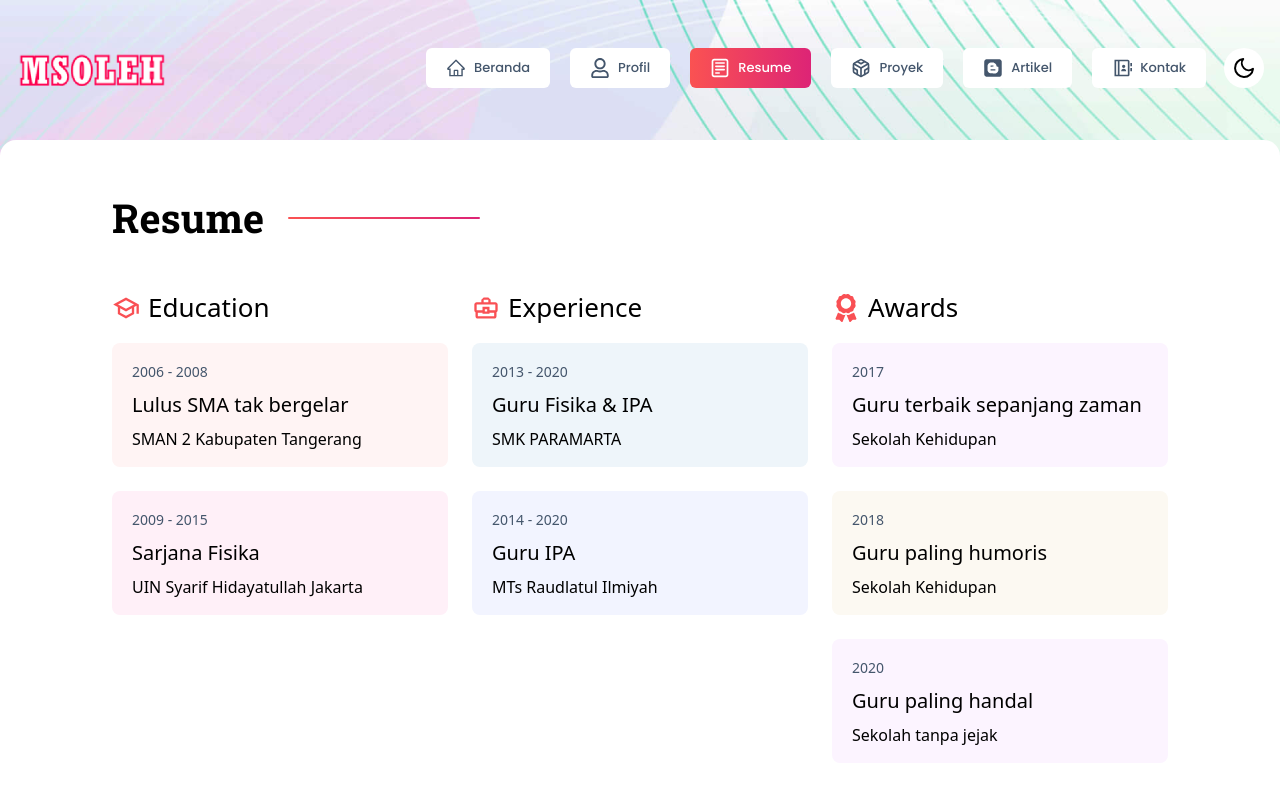
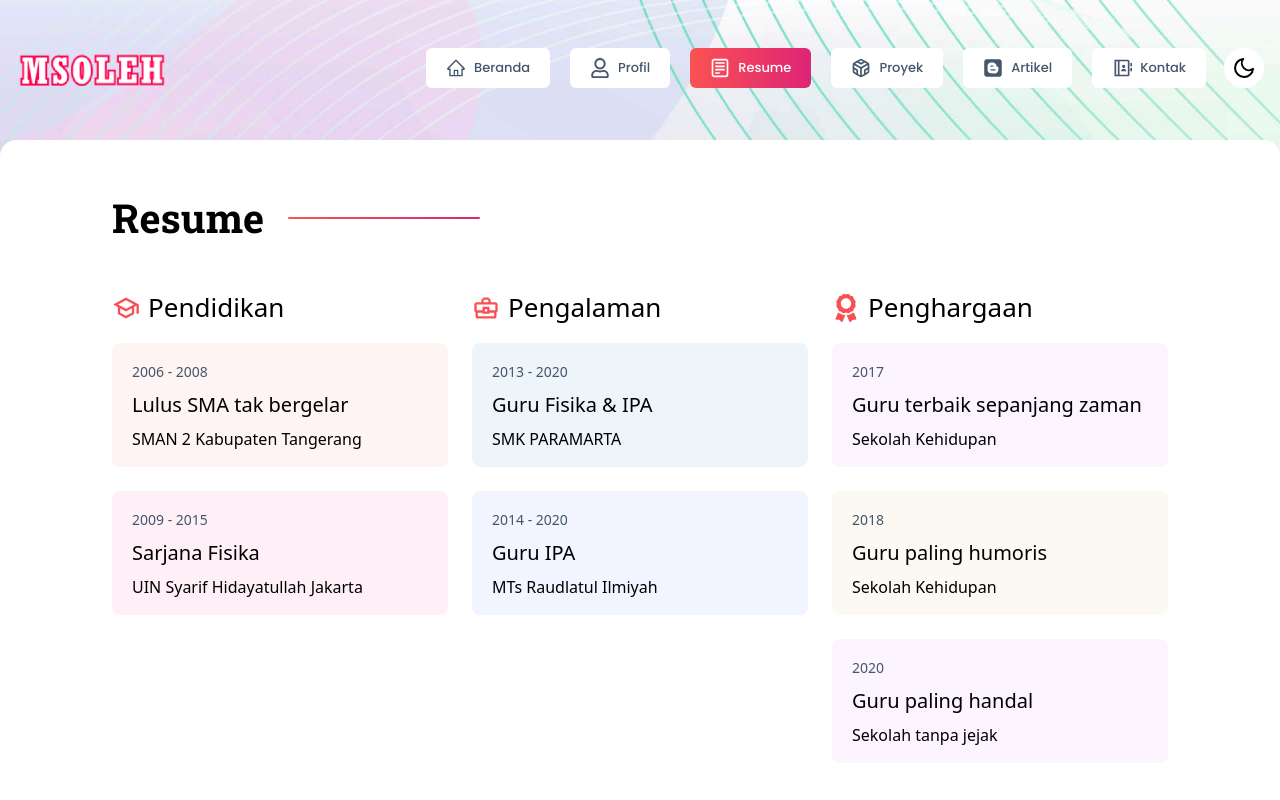
Before and after one commit to solehudinbaik90/portofolio8, a Next.js app: page /resume in a window 1280 px wide. Shown: the top 800 px of the page. Built offline with nearby package versions, Linux system fonts and the light colour scheme.

Commit message:
Translate titles in resumeData.js to Indonesian

```diff
--- a/src/data/resumeData.js
+++ b/src/data/resumeData.js
@@ -4,7 +4,7 @@ import { FaAward } from 'react-icons/fa';
 export const timelineData = [
   {
     id: "edu",
-    title: "Education",
+    title: "Pendidikan",
     icon: <MdOutlineSchool />,
     items: [
       { id: 1, date: "2006 - 2008", title: "Lulus SMA tak bergelar", place: "SMAN 2 Kabupaten Tangerang", bg: "#FFF4F4" },
@@ -13,7 +13,7 @@ export const timelineData = [
   },
   {
     id: "exp",
-    title: "Experience",
+    title: "Pengalaman",
     icon: <MdOutlineBusinessCenter />,
     items: [
       { id: 3, date: "2013 - 2020", title: "Guru Fisika & IPA", place: "SMK PARAMARTA", bg: "#EEF5FA" },
@@ -22,7 +22,7 @@ export const timelineData = [
   },
   {
     id: "awards",
-    title: "Awards",
+    title: "Penghargaan",
     icon: <FaAward />,
     items: [
       { id: 5, date: "2017", title: "Guru terbaik sepanjang zaman", place: "Sekolah Kehidupan", bg: "#FCF4FF" },
```
